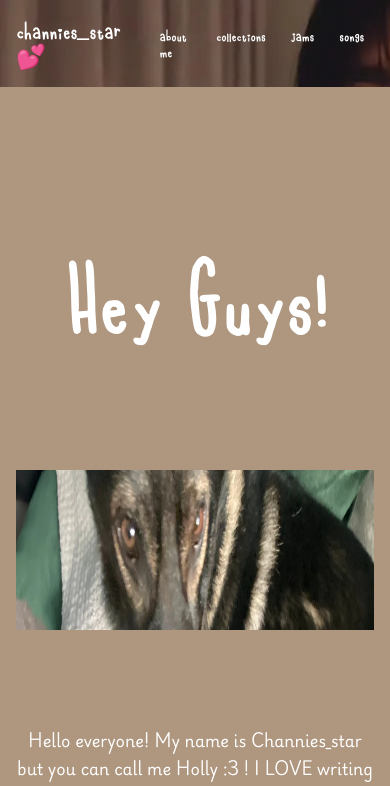
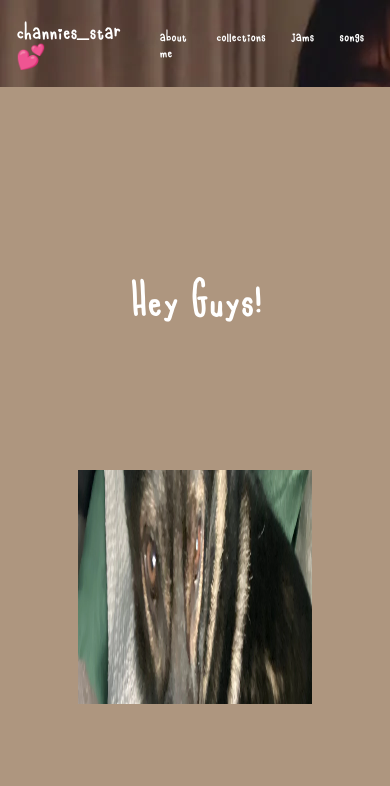
Before and after one commit to channiesstar/Testing, a plain HTML site: page index.html in a window 390 px wide. Shown: the top 786 px of the page. Drawn offline with Linux system fonts and the light colour scheme.

Commit message:
doggy 2.0

```diff
--- a/index.html
+++ b/index.html
@@ -30,7 +30,7 @@
     </section>
 
     <div id="general">
-        <img src="Images/apollo banner.webp" alt="my baby Apollo">
+        <img id="channie" src="Images/apollo banner.webp" alt="my baby Apollo">
     </div>
 
     <div id="general">
--- a/main.css
+++ b/main.css
@@ -83,12 +83,7 @@ nav .right a {
 
 /* Images */
 
-#general img {
-    background-color: #ae967f;
-    display: flex;
-    align-items: center;
-    text-align: center;
-    justify-content: center;
+#channie {
     height: 10rem;
     width: 100%;
 }
@@ -116,7 +111,7 @@ footer {
     font-family: 'cute';
     color: white;
     text-align: center;
-    font-size: 6rem;
+    font-size: 3rem;
 }
 
 .header {
@@ -155,6 +150,13 @@ p {
         padding: 3rem 1rem;
     }
 
+    #channie {
+        width: 60vw;
+        height: 60vw;
+        max-width: 250px;
+        max-height: 250px;
+    }
+
     .image-text {
         font-size: 1rem;
         padding: 0;
```
